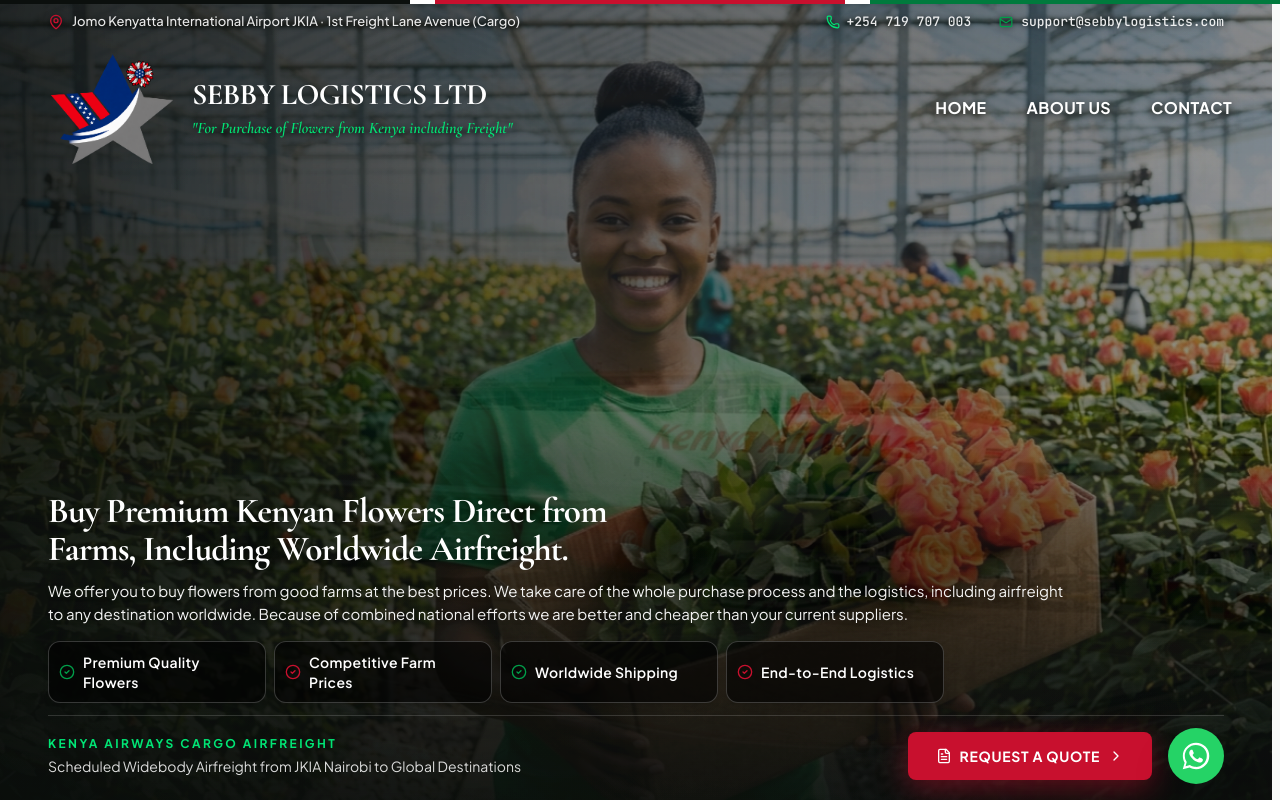
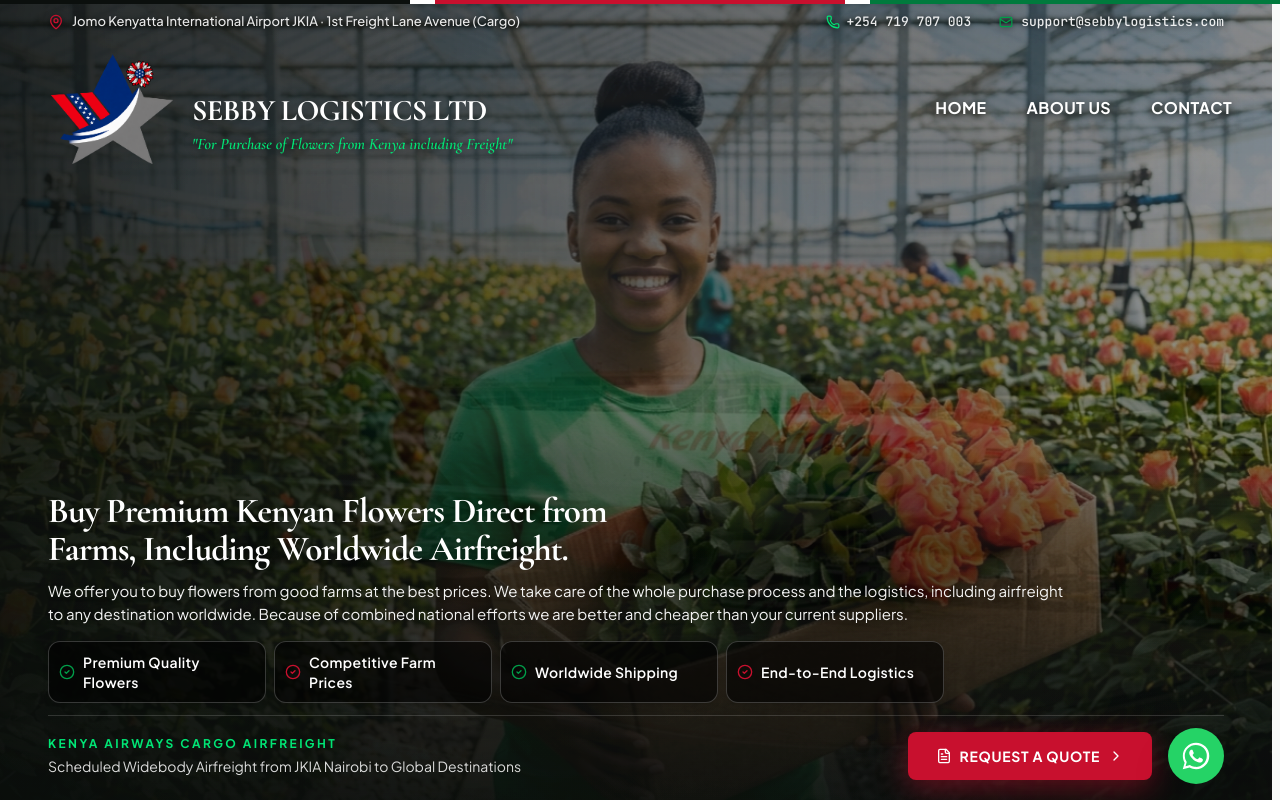
Before and after one commit to johnorengo/sebbylogistics-kenya, a React (Vite) app: page / in a window 1280 px wide. Shown: the top 800 px of the page. Built offline with nearby package versions, Linux system fonts and the light colour scheme.

Commit message:
Lower company name and tagline beside header logo

```diff
--- a/src/components/Header.tsx
+++ b/src/components/Header.tsx
@@ -146,7 +146,7 @@ export const Header: React.FC<HeaderProps> = ({ onOpenRFQ }) => {
             <div className="h-20 w-[91px] sm:h-24 sm:w-[109px] lg:h-28 lg:w-32 shrink-0 flex items-center justify-center group-hover:scale-105 transition-transform duration-300">
               <SebbyLogo className="h-full w-full" />
             </div>
-            <div className="min-w-0 max-w-[14rem] sm:max-w-[21rem] lg:max-w-[28rem] text-left">
+            <div className="relative top-4 min-w-0 max-w-[14rem] sm:max-w-[21rem] lg:max-w-[28rem] text-left">
               <span className="block font-serif-luxury font-bold text-lg sm:text-2xl lg:text-3xl tracking-tight text-white leading-tight drop-shadow-md">
                 SEBBY LOGISTICS LTD
               </span>
```
